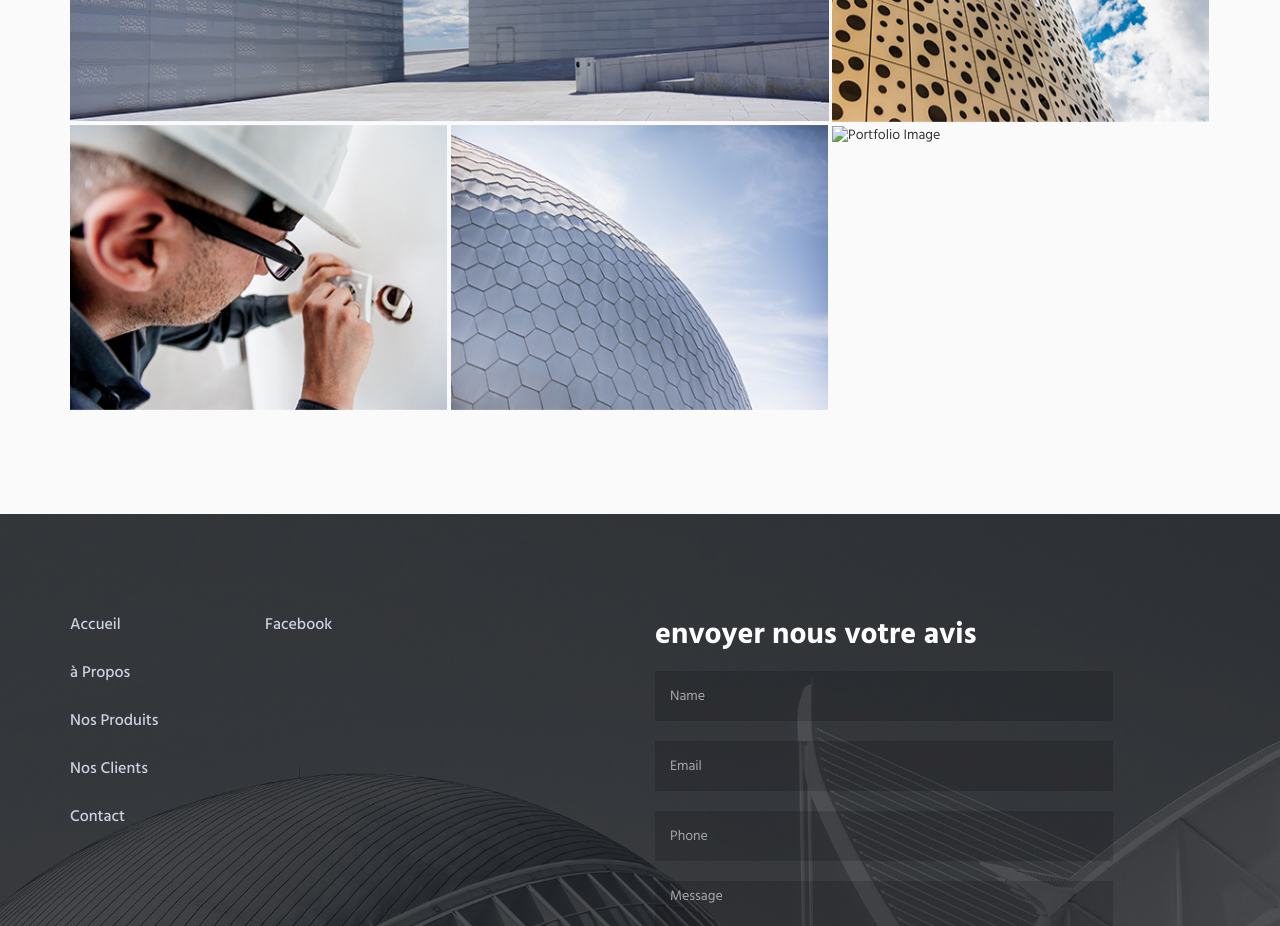
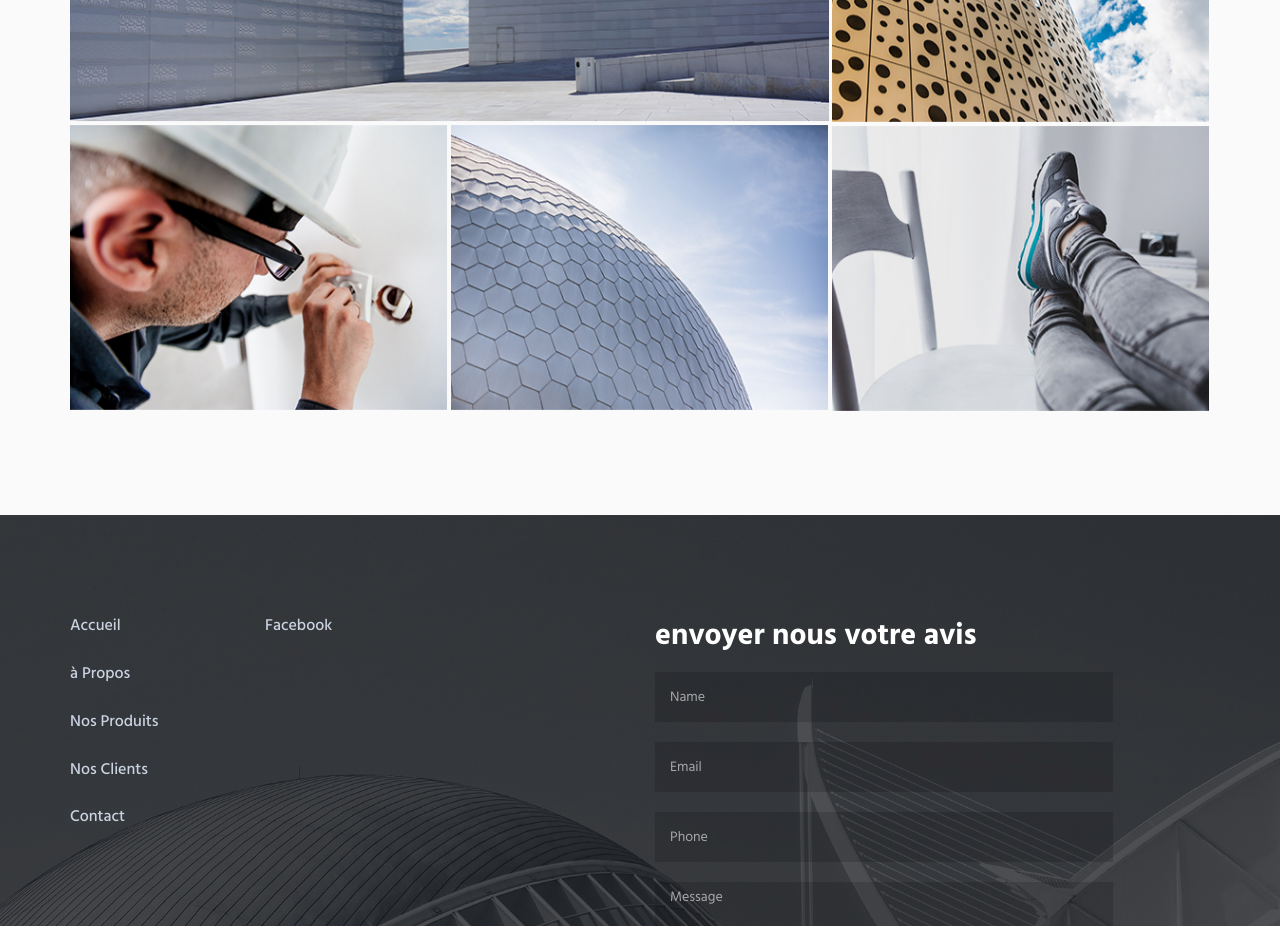
Before and after one commit to aminjellali/ILEF-website, a plain HTML site: page index.html in a window 1280 px wide. Shown: the part 3000-3926 px from the top of the page. Drawn offline with Linux system fonts and the light colour scheme.

Commit message:
rectification
rectification

```diff
--- a/index.html
+++ b/index.html
@@ -398,7 +398,7 @@
         <!-- Work -->
         <div class="work wow fadeInUp" data-wow-duration=".3" data-wow-delay=".5s">
           <div class="work-overlay">
-            <img class="full-width img-responsive" src="img/397x300/03.jpg" alt="Portfolio Image">
+            <img class="full-width img-responsive" src="resources/img/397x300/03.jpg" alt="Portfolio Image">
           </div>
           <div class="work-content">
             <h3 class="color-white margin-b-5">Produit 5</h3>
```
